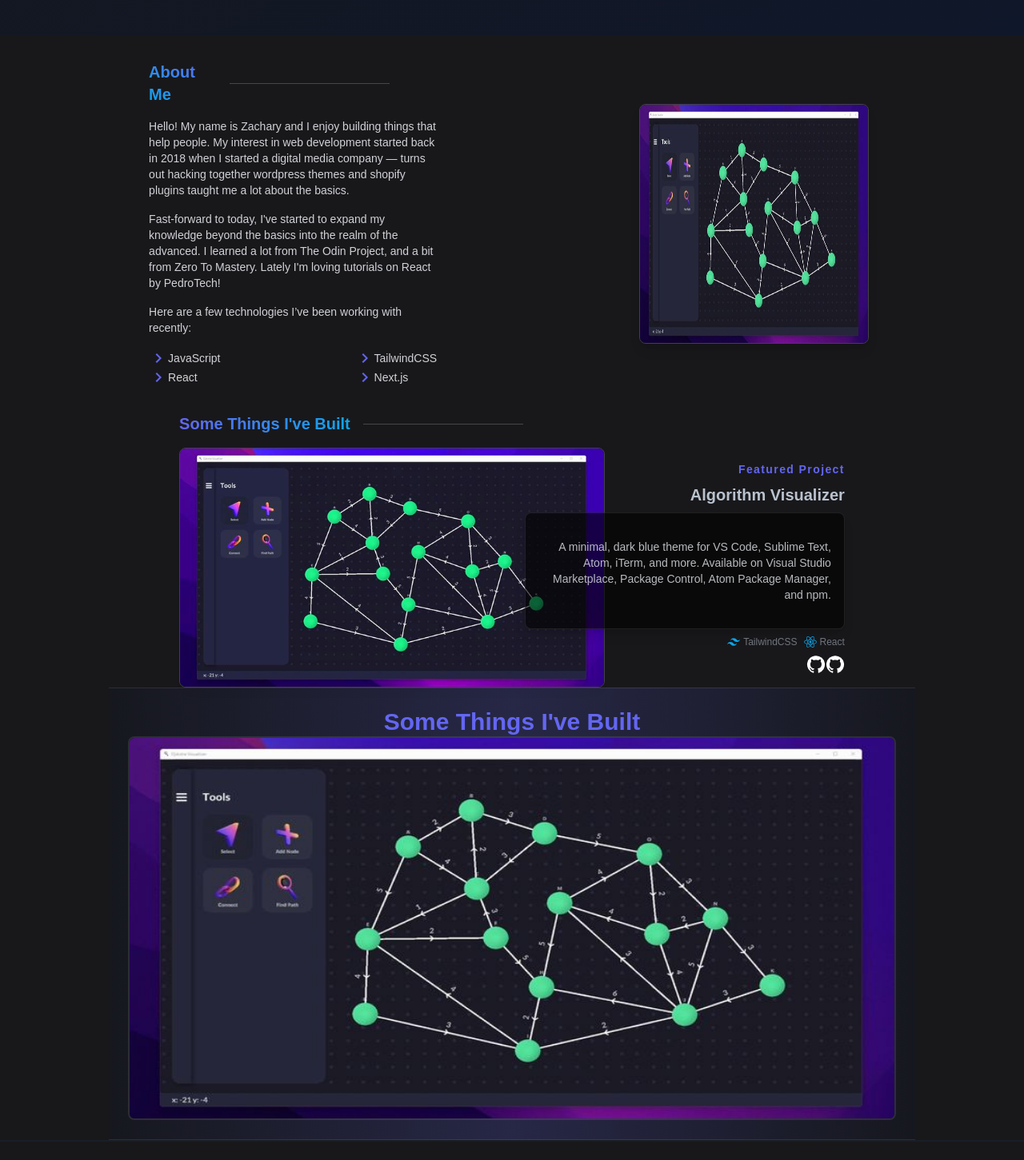
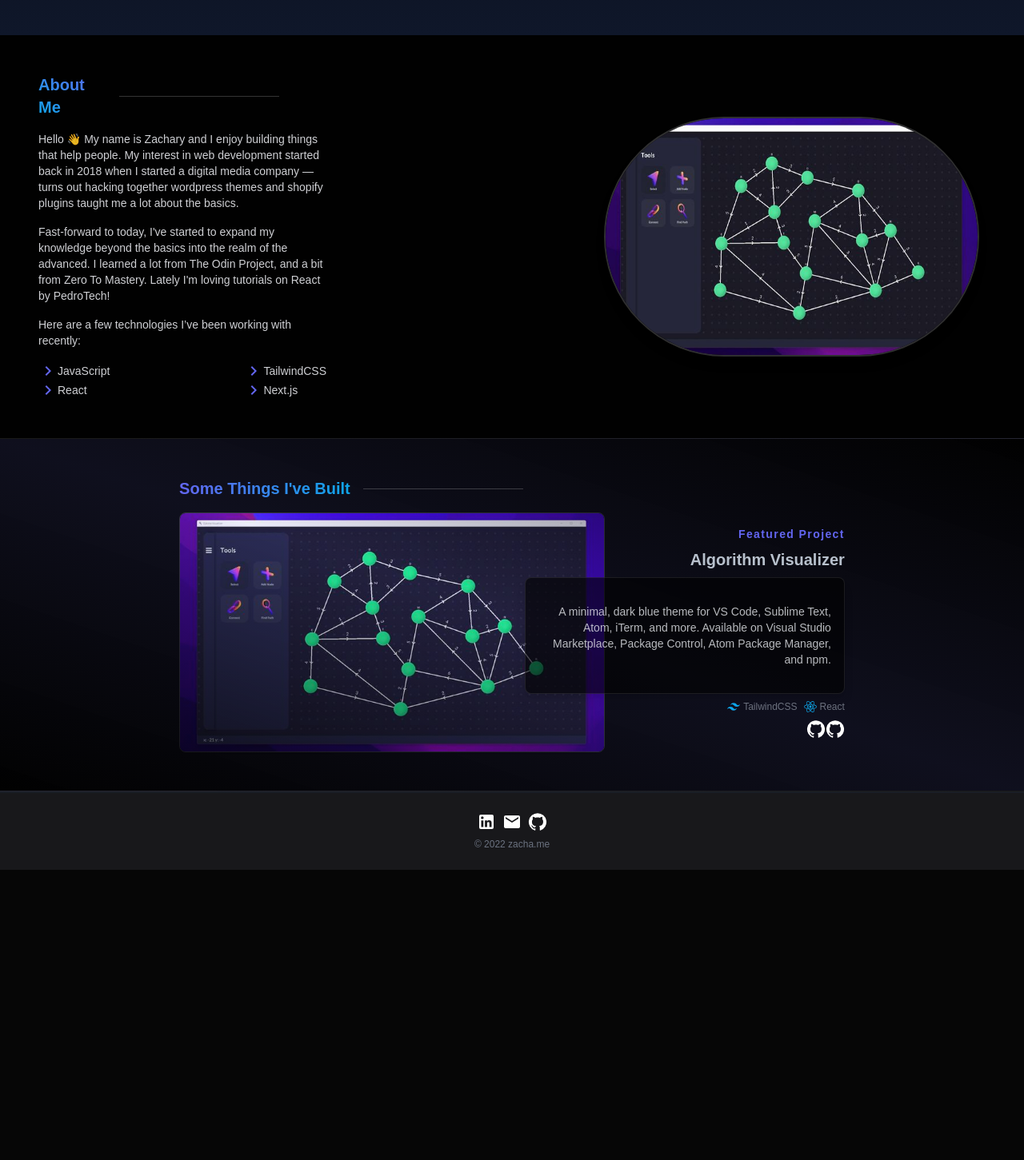
Before and after one commit to zachaxd/portzach, a React (Create React App) app: page / in a window 1280 px wide. Shown: the part 720-2171 px from the top of the page at 80% size. After the commit the page ends 1808 px from the top, so only its background shows below. Built offline with nearby package versions, Linux system fonts and the light colour scheme.

Commit message:
Updated small styling adjustments

```diff
--- a/src/App.css
+++ b/src/App.css
@@ -9,7 +9,7 @@
 body {
   padding: 0;
   margin: 0;
-  background-color: #18181b;
+  background-color: #000000f9;
 }
 
 .bgImage {
--- a/src/Pages/About.jsx
+++ b/src/Pages/About.jsx
@@ -5,7 +5,7 @@ import Proj1 from "../assets/proj1.jpg"
 
 function About() {
   return (
-    <div className='flex px-8 py-8 mx-auto items-center text-gray-200/90'>
+    <div className='flex p-12 w-full mx-auto bg-black/80 items-center text-gray-200/90'>
         {/* Text container */}
         <div className='text-left w-2/3'>
     {/* Header */}
@@ -20,7 +20,7 @@ function About() {
     </div>
         <div className='flex gap-4 flex-col max-w-[360px] text-sm'>
         <p>
-            Hello! My name is Zachary and I enjoy building things that help people.
+        Hello 👋 My name is Zachary and I enjoy building things that help people.
             My interest in web development started back in 2018 when I started a digital media company — turns out hacking together wordpress themes and shopify plugins taught me a lot about the basics.
         </p>
         <p>
@@ -57,8 +57,8 @@ function About() {
             </div>
         </div>
         {/* Img container */}
-        <div className='flex w-1/3 items-center justify-center p-2'>
-            <img src={Proj1} alt="" className='w-full h-[300px] rounded-lg shadow-lg border border-gray-200/20'/>
+        <div className=' h-[200px] flex items-center justify-center p-2'>
+            <img src={Proj1} alt="" className=' h-[300px] rounded-full shadow-lg border-2 border-gray-200/20'/>
         </div>
     </div>
   )
--- a/src/Pages/FeaturedProjects.jsx
+++ b/src/Pages/FeaturedProjects.jsx
@@ -8,9 +8,10 @@ import {SiTailwindcss} from 'react-icons/si';
 
 function FeaturedProjects() {
   return (
-    <div className='flex-col mx-auto px-16'>
-         <div className='flex items-center mb-4 gap-4'>
-         <div className='flex items-center justify-center'>
+    <div className='flex items-center justify-center mx-auto w-full p-12 border-y border-gray-200/10 bg-gradient-to-tr from-black/80 via-indigo-500/10 to-black/80'>
+         <div className=''>
+            <div className='flex items-center mb-4 gap-4'>
+         <div className=''>
          <h2 className='font-extrabold text-transparent text-xl
                   bg-clip-text bg-gradient-to-r from-indigo-500 to-sky-500'>
                    Some Things I've Built
@@ -19,14 +20,14 @@ function FeaturedProjects() {
         <span className='bg-white/20 w-[200px] h-[1px]'></span>
     </div>
         {/* content container */}
-        <div className='flex items-center justify-between text-gray-200/80'>
+        <div className='flex items-center text-gray-200/80'>
             {/* img container */}
-            <div className='flex -mr-[100px]'>
+            <a href="#" className='transition-all duration-300 hover:bg-gradient-to-r from-black/40 to-transparent'><div className='flex -mr-[100px]'>
                 <img src={Proj1} className='w-full h-[300px]
                 rounded-lg shadow-lg border
                 border-gray-200/20
                 saturate-150 -z-10' alt="" />
-            </div>
+            </div></a>
             {/* Description container */}
             <div className='flex flex-col gap-2 text-right'>
                 <p className='text-indigo-500 font-bold tracking-widest text-sm'>
@@ -57,6 +58,8 @@ function FeaturedProjects() {
                 </div>
             </div>
         </div>
+        </div>
+
     </div>
   )
 }
--- a/src/Pages/Home.jsx
+++ b/src/Pages/Home.jsx
@@ -19,7 +19,7 @@ function Home() {
   return (
     <div className='flex flex-col w-full min-h-screen items-center justify-center'>
       {/* about */}
-      <div className="w-full flex items-center justify-center p-12 bg-gradient-to-br from-zinc-900 to-slate-900">
+      <div className="w-full flex items-center justify-center p-12 bg-gradient-to-b from-black/20 to-slate-900">
           <div className=" z-20 flex gap-2 flex-col w-full items-center justify-center h-full">
               <div className="text-white font-md text-xl flex-col flex ">
                 Hello, my name is
@@ -56,7 +56,6 @@ function Home() {
       </div>
     <About />
     <FeaturedProjects />
-    <Slideshow />
     </div>
   )
 }
--- a/src/Pages/Slideshow.jsx
+++ b/src/Pages/Slideshow.jsx
@@ -4,7 +4,7 @@ import Proj1 from "../assets/proj1.jpg"
 function Slideshow() {
   return (
     <div className='flex-col items-center justify-center bg-gradient-to-r from-slate-900/20 via-indigo-500/20 to-slate-900/20
-     mx-auto p-6 border-t border-b border-gray-200/10'>
+     mx-auto p-6 border-y border-gray-200/10'>
         <h1 className='text-3xl font-bold text-indigo-500'>Some Things I've Built</h1>
         <a href="#" className=''>
             <div className=''>
```
